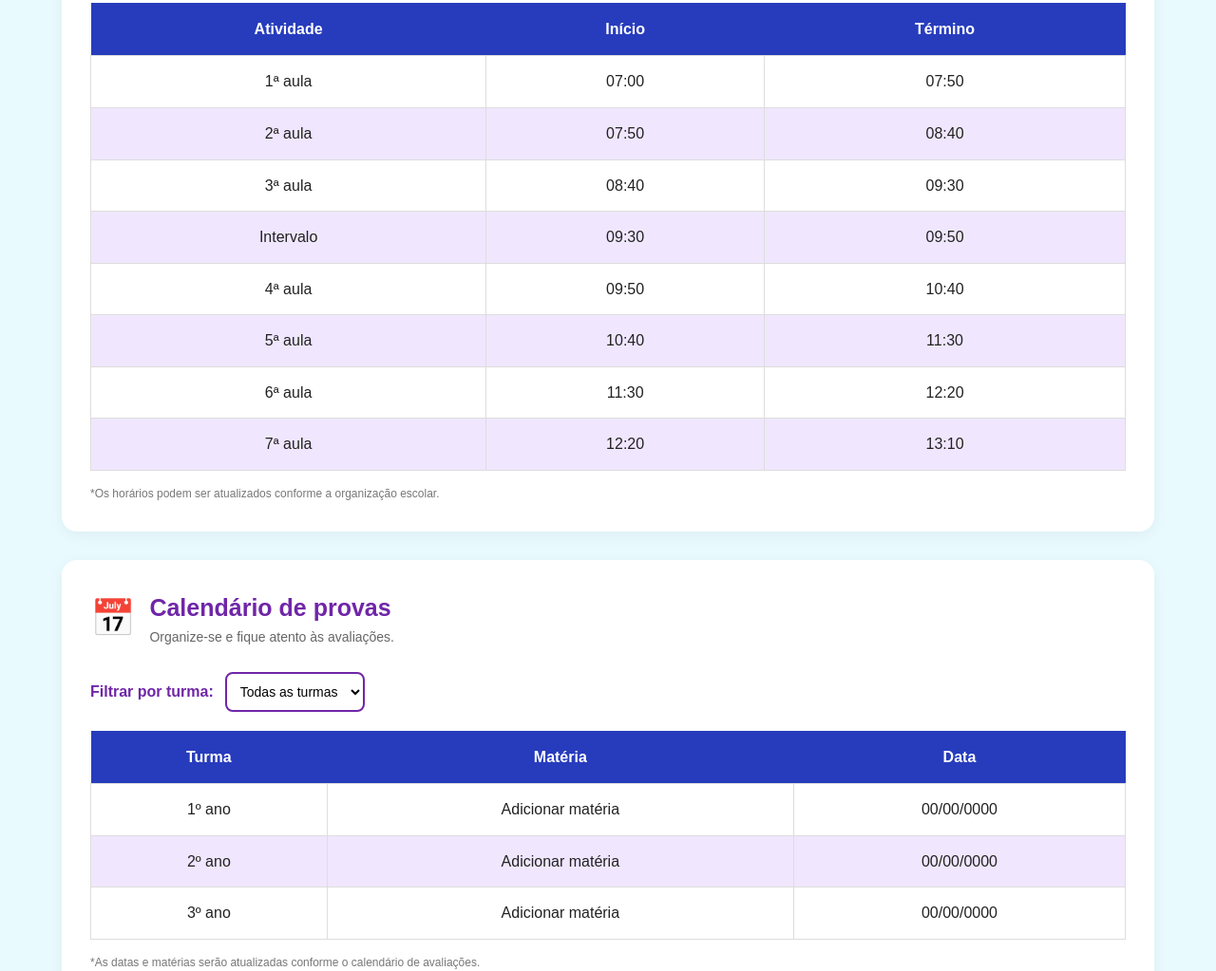
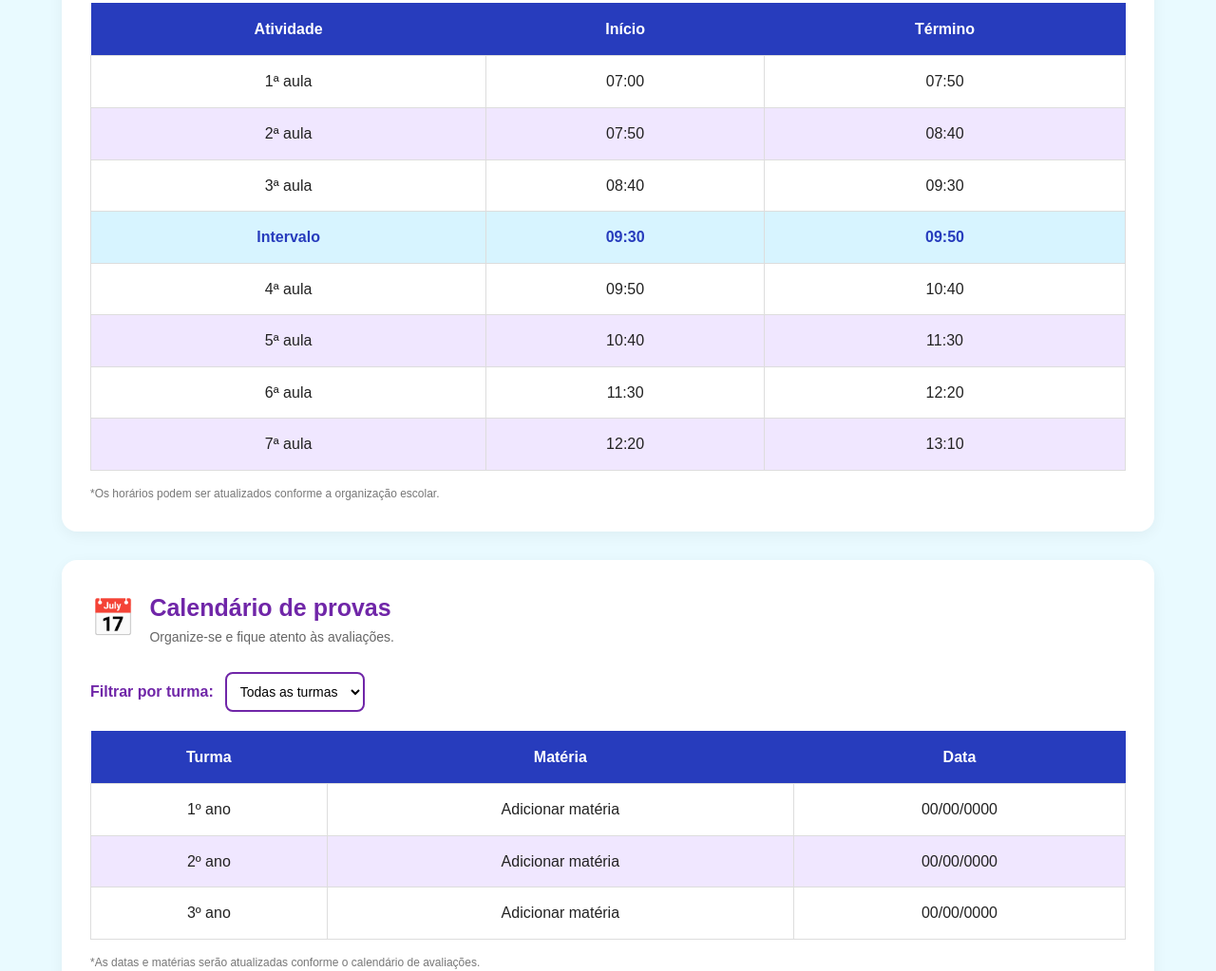
Before and after one commit to dudinhasw90-svg/meusite, a plain HTML site: page index.html in a window 1280 px wide. Shown: the part 1854-2877 px from the top of the page at 95% size. Drawn offline with Linux system fonts and the light colour scheme.

Commit message:
Update style.css

```diff
--- a/style.css
+++ b/style.css
@@ -53,7 +53,7 @@ body {
 }
 
 
-/* MENU */
+/* MENU DE NAVEGAÇÃO */
 
 .menu {
     background-color: #7026a8;
@@ -265,6 +265,15 @@ tr:hover {
 }
 
 
+/* INTERVALO */
+
+.intervalo {
+    background-color: #d7f4ff !important;
+    color: #273cbd;
+    font-weight: bold;
+}
+
+
 /* OBSERVAÇÕES */
 
 .observacao {
```
